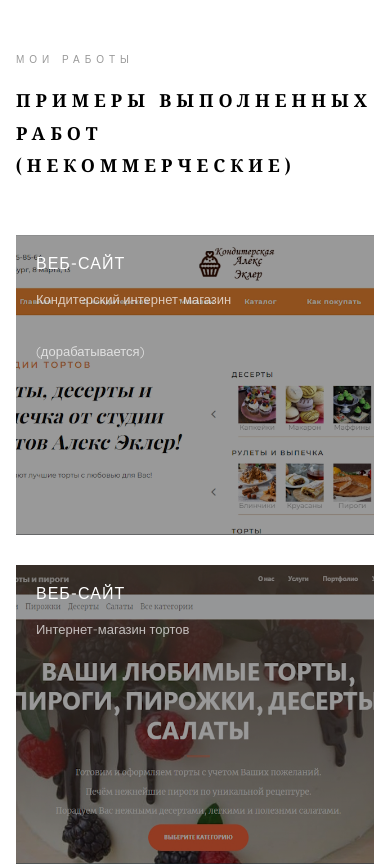
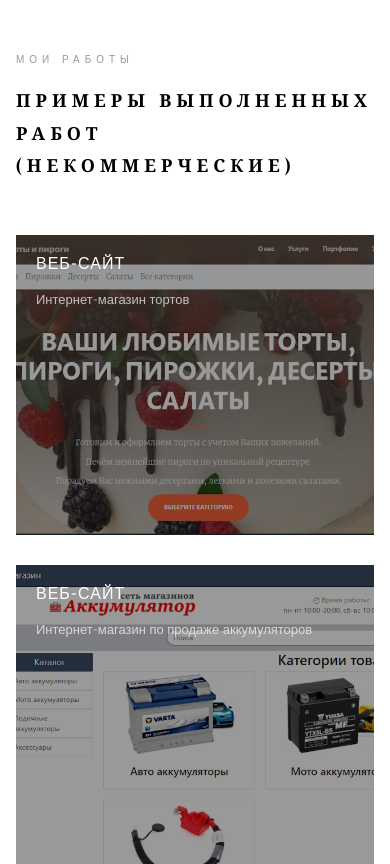
Before and after one commit to AlexKroha/portfolio, a Django app: page / in a window 390 px wide. Shown: the part 4960-5824 px from the top of the page. Run offline with Django 4.2, Linux system fonts and the light colour scheme; some libraries are stand-ins or nearby versions; some web fonts are replaced.

Commit message:
DeleteImages

```diff
--- a/krohalev/templates/includes/mainContent.html
+++ b/krohalev/templates/includes/mainContent.html
@@ -318,18 +318,18 @@
                     </div>
 
                     <div class="row">
-                        <div class="col-md-6 animate-box" data-animate-effect="fadeInLeft">
-                            <div class="project" style="background-image: url({% static 'images/img-1.jpg'%});">
-                                <div class="desc">
-                                    <div class="con">
-                                        <h3><a href="#">Веб-сайт</a></h3>
-                                        <span>Кондитерский интернет-магазин</span><br>
-                                        <span>(дорабатывается)</span>
+<!--                        <div class="col-md-6 animate-box" data-animate-effect="fadeInLeft">-->
+<!--                            <div class="project" style="background-image: url({% static 'images/img-1.jpg'%});">-->
+<!--                                <div class="desc">-->
+<!--                                    <div class="con">-->
+<!--                                        <h3><a href="#">Веб-сайт</a></h3>-->
+<!--                                        <span>Кондитерский интернет-магазин</span><br>-->
+<!--                                        <span>(дорабатывается)</span>-->
 
-                                    </div>
-                                </div>
-                            </div>
-                        </div>
+<!--                                    </div>-->
+<!--                                </div>-->
+<!--                            </div>-->
+<!--                        </div>-->
                         <div class="col-md-6 animate-box" data-animate-effect="fadeInRight">
                             <div class="project" style="background-image: url({% static 'images/img-2.jpg'%});">
                                 <div class="desc">
```
Also changed, not shown: krohalev/static/images/blog-1.jpg (deleted), krohalev/static/images/blog-2.jpg (deleted), krohalev/static/images/blog-3.jpg (deleted), krohalev/static/images/blog-4.jpg (deleted), krohalev/static/images/cover_bg_1.jpg (deleted), krohalev/static/images/img-4.jpg (deleted), krohalev/static/images/img-5.jpg (deleted), krohalev/static/images/img-6.jpg (deleted), krohalev/static/images/img_bg_1.jpg (deleted), krohalev/static/images/img_bg_2.jpg (deleted), krohalev/static/images/img_bg_3.jpg (deleted).
